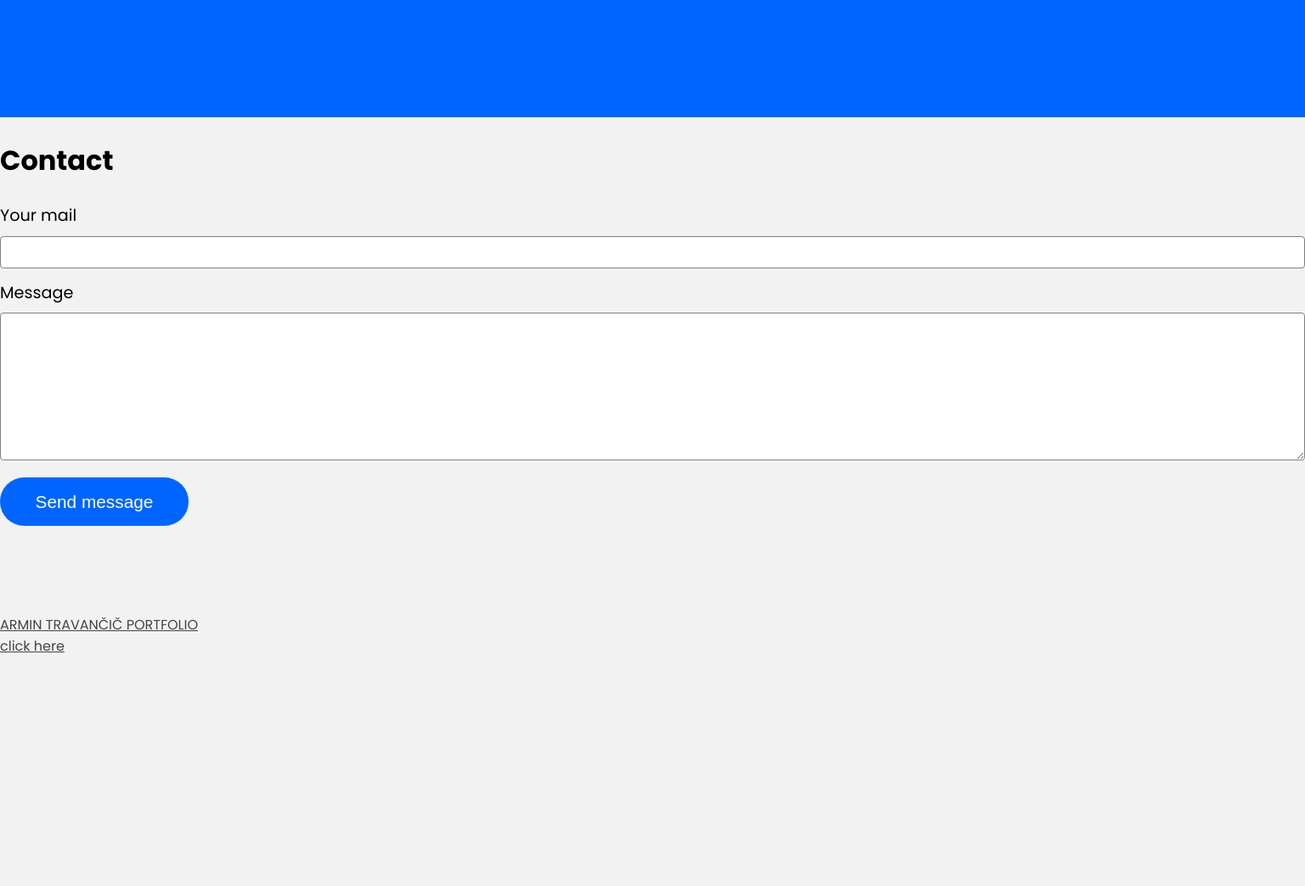
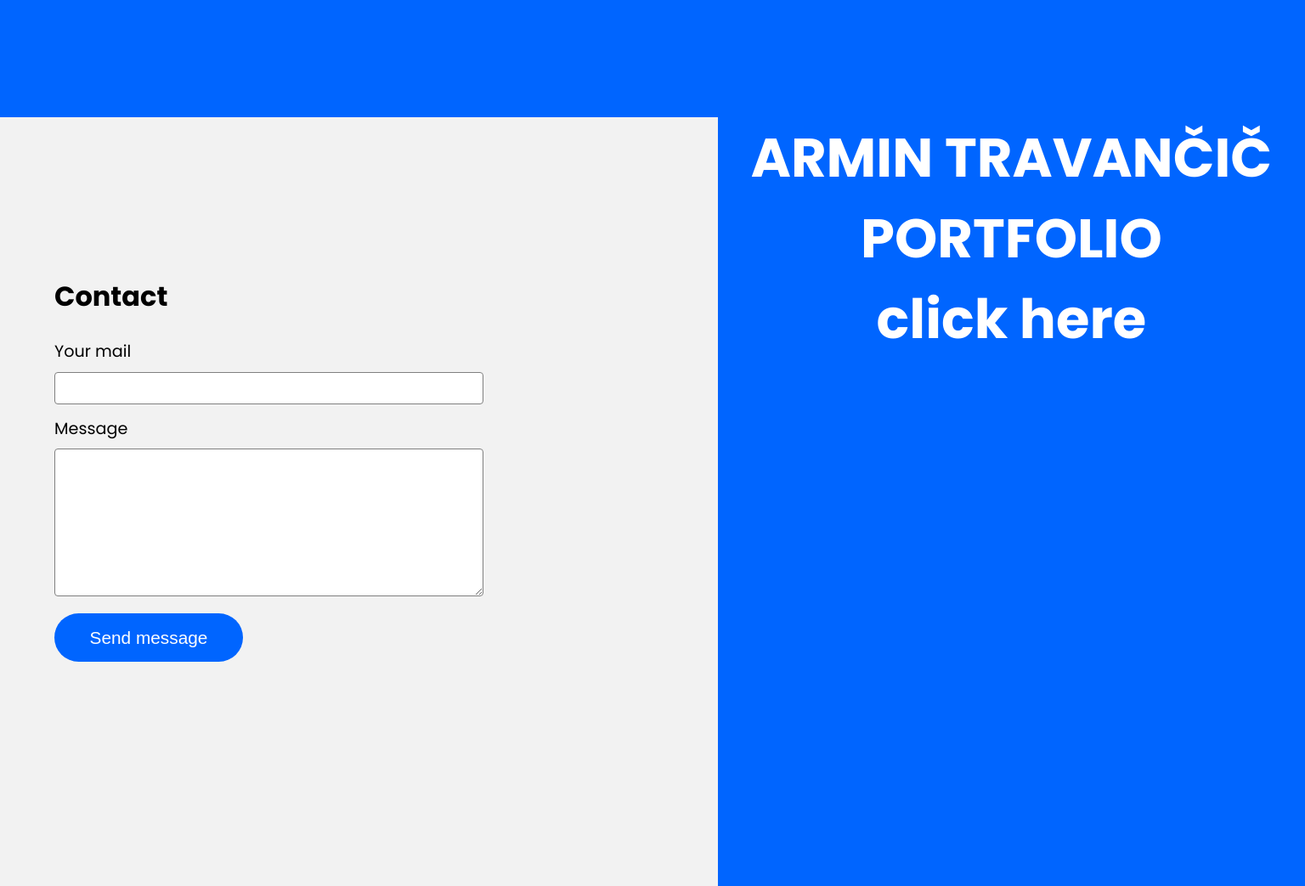
Before and after one commit to TravaDesign/LightUpSite, a plain HTML site: page index.html in a window 1536 px wide. Shown: the part 1820-2863 px from the top of the page at 85% size. Before the commit the page ends 2593 px from the top, so only its background shows below. Drawn offline with Linux system fonts and the light colour scheme.

Commit message:
Update main.css

```diff
--- a/css/main.css
+++ b/css/main.css
@@ -233,16 +233,6 @@ nav li a:hover {
 }
 
 @media only screen and (min-width: 768px) {
-  .contact-section {
-    margin: 0px;
-    padding: 0px;
-  }
-  .contact-section img {
-    margin: 0;
-    padding: 0;
-    width: 1920px;
-    height: auto;
-  }
   .mobile-menu, .mobile-menu-exit {
     display: none;
   }
@@ -297,6 +287,19 @@ nav li a:hover {
     background: var(--primary-colour);
     color: white;
   }
+}
+
+.contact-right {
+  background: #0065FF;
+  text-align: center;
+}
+
+.contact-right a {
+  text-decoration: none;
+  color: white;
+  font-weight: bold;
+  font-size: 2em;
+  text-align: center;
 }
 
 @media only screen and (min-width: 1080px) {
@@ -366,14 +369,32 @@ nav li a:hover {
     margin: 0 1em;
   }
   .contact-section {
-    margin: 0px;
-    padding: 0px;
+    position: relative;
   }
-  .contact-section img {
-    margin: 0;
-    padding: 0;
-    width: 1920px;
-    height: auto;
+  .contact-section .container {
+    display: -webkit-box;
+    display: -ms-flexbox;
+    display: flex;
+  }
+  .contact-right {
+    background: #0065FF;
+    position: absolute;
+    right: 0;
+    top: 0;
+    width: 45%;
+    height: 100%;
+    color: #fff;
+    text-align: center;
+  }
+  .contact-right a {
+    text-decoration: none;
+    color: white;
+    font-weight: bold;
+    font-size: 4em;
+    text-align: center;
+  }
+  .contact-right iframe {
+    height: 100%;
   }
 }
 
@@ -396,15 +417,15 @@ nav li a:hover {
     left: 4.5;
     top: 2em;
   }
-  .contact-section {
-    margin: 0px;
-    padding: 0px;
+  .contact-right {
+    background: #0065FF;
   }
-  .contact-section img {
-    margin: 0;
-    padding: 0;
-    width: 1920px;
-    height: auto;
+  .contact-right a {
+    text-decoration: none;
+    color: white;
+    font-weight: bold;
+    font-size: 4em;
+    text-align: center;
   }
 }
 /*# sourceMappingURL=main.css.map */
```
